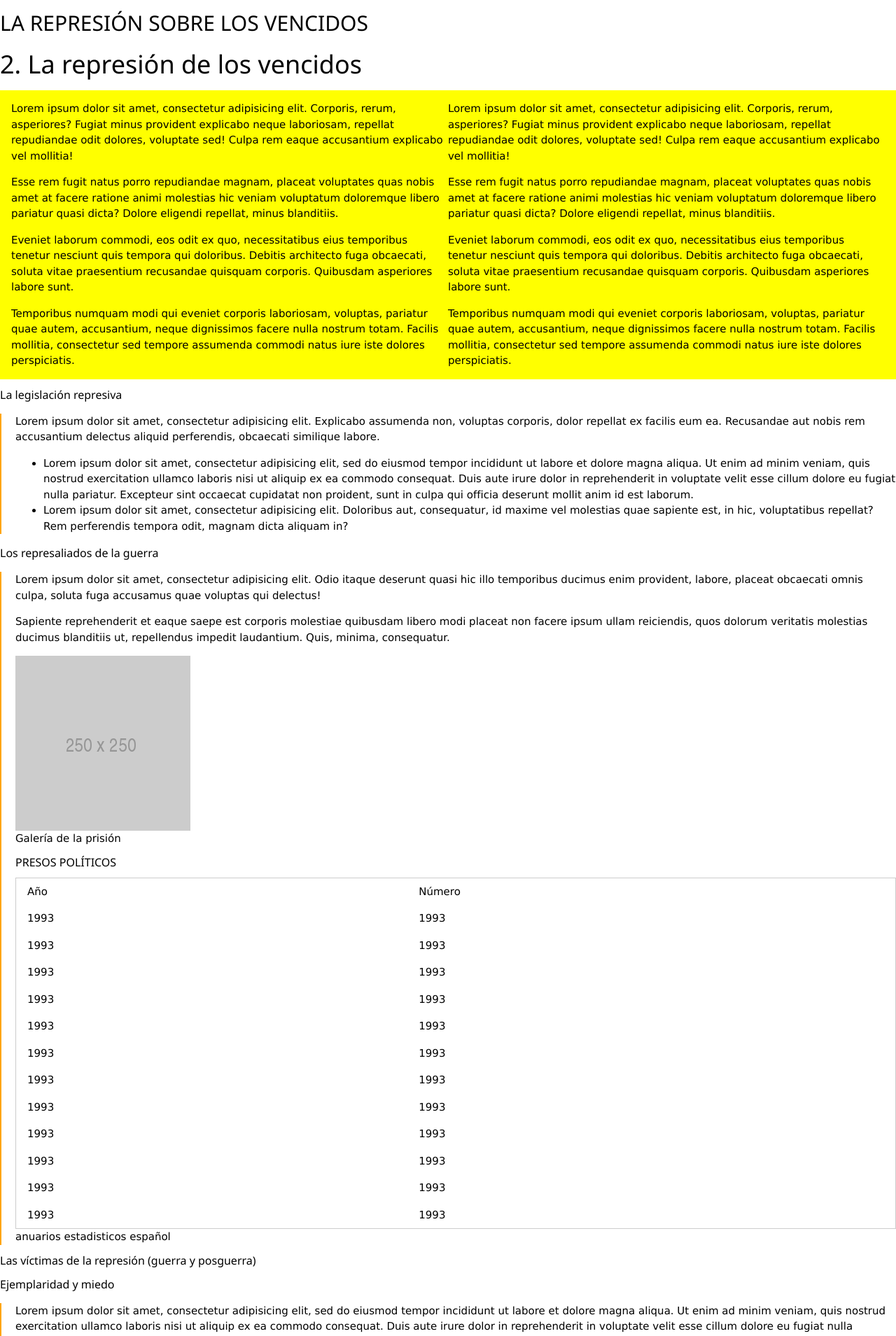
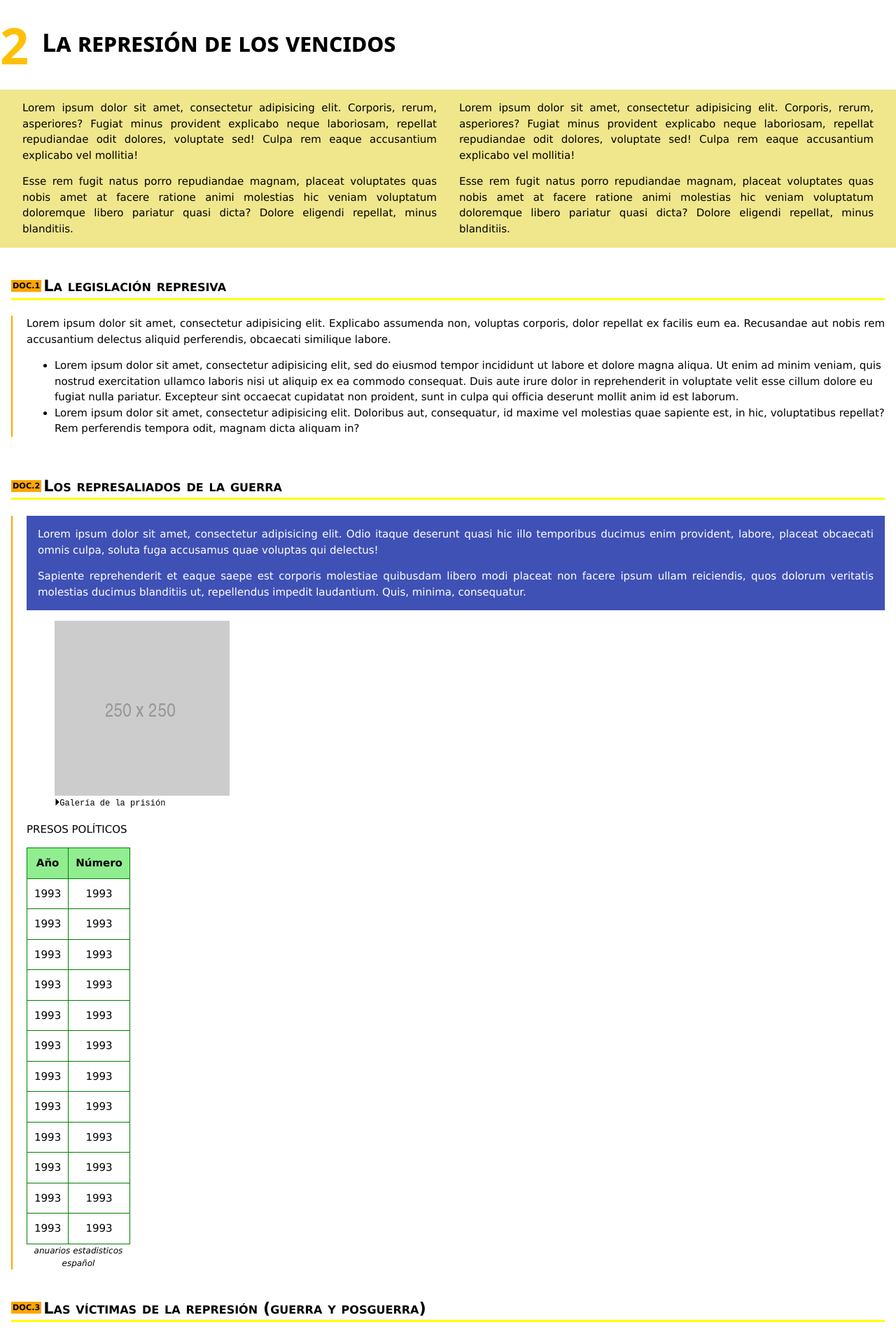
Before and after one commit to BAT2/bat2.github.io, a Jekyll site: the page built from _pages/tema15-2.html, in a window 1280 px wide. Shown: the top 1909 px of the page at 70% size. Built offline with Jekyll 4.4.1, drawn with Linux system fonts in a browser that asks for light colours; some web fonts are replaced; comment, search, counter and statistics services are not loaded; some of the changed text lies outside the part shown.

Commit message:
main.css updated

```diff
--- a/_layouts/page.html
+++ b/_layouts/page.html
@@ -2,6 +2,4 @@
 layout: default
 ---
 
-<h2>{{ page.title }}</h2>
-
     {{ content }}
--- a/_pages/tema15-1.html
+++ b/_pages/tema15-1.html
@@ -15,6 +15,7 @@ permalink: /regimen-franquista
                 }
 </style>
 
+<h1>El Carácter del régimen franquista</h1>
 <section>
   <header>
     <h2>Un régimen dictatorial</h2>
--- a/_pages/tema15-2.html
+++ b/_pages/tema15-2.html
@@ -10,25 +10,22 @@ permalink: /represion-vencidos
   }
 </style>
 
-<h1>2. La represión de los vencidos</h1>
-<div class="goal-box w3-row w3-container">
-  <div class="w3-col m6 s12">
+<h1>La represión de los vencidos</h1>
+<div class="w3-row w3-container w3-khaki">
+  <div class="w3-container w3-col m6 s12">
     <p>Lorem ipsum dolor sit amet, consectetur adipisicing elit. Corporis, rerum, asperiores? Fugiat minus provident explicabo neque laboriosam, repellat repudiandae odit dolores, voluptate sed! Culpa rem eaque accusantium explicabo vel mollitia!</p>
     <p>Esse rem fugit natus porro repudiandae magnam, placeat voluptates quas nobis amet at facere ratione animi molestias hic veniam voluptatum doloremque libero pariatur quasi dicta? Dolore eligendi repellat, minus blanditiis.</p>
-    <p>Eveniet laborum commodi, eos odit ex quo, necessitatibus eius temporibus tenetur nesciunt quis tempora qui doloribus. Debitis architecto fuga obcaecati, soluta vitae praesentium recusandae quisquam corporis. Quibusdam asperiores labore sunt.</p>
-    <p>Temporibus numquam modi qui eveniet corporis laboriosam, voluptas, pariatur quae autem, accusantium, neque dignissimos facere nulla nostrum totam. Facilis mollitia, consectetur sed tempore assumenda commodi natus iure iste dolores perspiciatis.</p>
   </div>
-  <div class="w3-col m6 s12">
+  <div class="w3-container w3-col m6 s12">
     <p>Lorem ipsum dolor sit amet, consectetur adipisicing elit. Corporis, rerum, asperiores? Fugiat minus provident explicabo neque laboriosam, repellat repudiandae odit dolores, voluptate sed! Culpa rem eaque accusantium explicabo vel mollitia!</p>
     <p>Esse rem fugit natus porro repudiandae magnam, placeat voluptates quas nobis amet at facere ratione animi molestias hic veniam voluptatum doloremque libero pariatur quasi dicta? Dolore eligendi repellat, minus blanditiis.</p>
-    <p>Eveniet laborum commodi, eos odit ex quo, necessitatibus eius temporibus tenetur nesciunt quis tempora qui doloribus. Debitis architecto fuga obcaecati, soluta vitae praesentium recusandae quisquam corporis. Quibusdam asperiores labore sunt.</p>
-    <p>Temporibus numquam modi qui eveniet corporis laboriosam, voluptas, pariatur quae autem, accusantium, neque dignissimos facere nulla nostrum totam. Facilis mollitia, consectetur sed tempore assumenda commodi natus iure iste dolores perspiciatis.</p>
+
   </div>
 </div>
 
 <aside class="doc">
   <header>
-    <h6>La legislación represiva</h6>
+    <p>La legislación represiva</p>
   </header>
   <div>
     <p>Lorem ipsum dolor sit amet, consectetur adipisicing elit. Explicabo assumenda non, voluptas corporis, dolor repellat ex facilis eum ea. Recusandae aut nobis rem accusantium delectus aliquid perferendis, obcaecati similique labore.</p>
@@ -42,23 +39,23 @@ permalink: /represion-vencidos
 
 <aside class="doc">
   <header>
-    <h6>Los represaliados de la guerra</h6>
+    <p>Los represaliados de la guerra</p>
   </header>
   <div>
-  <div>
+    <div class="w3-indigo w3-container">
       <p>Lorem ipsum dolor sit amet, consectetur adipisicing elit. Odio itaque deserunt quasi hic illo temporibus ducimus enim provident, labore, placeat obcaecati omnis culpa, soluta fuga accusamus quae voluptas qui delectus!</p>
       <p>Sapiente reprehenderit et eaque saepe est corporis molestiae quibusdam libero modi placeat non facere ipsum ullam reiciendis, quos dolorum veritatis molestias ducimus blanditiis ut, repellendus impedit laudantium. Quis, minima, consequatur.</p>
     </div>
-  <div>
+    <figure>
       <img src="assets/img/250x250_senyoras.png" alt="">
       <figcaption>Galería de la prisión</figcaption>
-  </div>
+    </figure>
     <div>
-    <h6>PRESOS POLÍTICOS</h6>
-    <table class="w3-table w3-border">
+      <p>PRESOS POLÍTICOS</p>
+      <table>
         <tr>
-        <td>Año</td>
-        <td>Número</td>
+          <th>Año</th>
+          <th>Número</th>
         </tr>
         <tr>
           <td>1993</td>
@@ -108,24 +105,26 @@ permalink: /represion-vencidos
           <td>1993</td>
           <td>1993</td>
         </tr>
+        <caption>anuarios estadisticos español</caption>
       </table>
-    <caption>anuarios estadisticos español</caption>
     </div>
   </div>
 </aside>
 
 <aside class="doc">
   <header>
-    <h6>Las víctimas de la represión (guerra y posguerra)</h6>
+    <p>Las víctimas de la represión (guerra y posguerra)</p>
   </header>
+  <figure><img src="http://via.placeholder.com/350x350" alt="Mapa España"></figure>
 </aside>
 
 <aside class="doc">
   <header>
-    <h6>Ejemplaridad y miedo</h6>
+    <p>Ejemplaridad y miedo</p>
   </header>
   <div>
-      <p>Lorem ipsum dolor sit amet, consectetur adipisicing elit, sed do eiusmod tempor incididunt ut labore et dolore magna aliqua. Ut enim ad minim veniam, quis nostrud exercitation ullamco laboris nisi ut aliquip ex ea commodo consequat. Duis aute irure dolor in reprehenderit in voluptate velit esse cillum dolore eu fugiat nulla pariatur. Excepteur sint occaecat cupidatat non proident, sunt in culpa qui officia deserunt mollit anim id est laborum.</p>
+    <p>Lorem ipsum dolor sit amet, consectetur adipisicing elit, sed do eiusmod tempor incididunt ut labore et dolore magna aliqua. Ut enim ad minim veniam, quis nostrud exercitation ullamco laboris nisi ut aliquip ex ea commodo consequat. Duis aute irure
+      dolor in reprehenderit in voluptate velit esse cillum dolore eu fugiat nulla pariatur. Excepteur sint occaecat cupidatat non proident, sunt in culpa qui officia deserunt mollit anim id est laborum.</p>
     <p class="epigrafe"> infrome del alcalde</p>
     <hr>
     <p>Lorem ipsum dolor sit amet, consectetur adipisicing elit. Ex odit ab debitis, sed dolores quae quasi a enim eum! Voluptates fuga fugiat quos sapiente harum, quod, quaerat dolore nemo est.</p>
@@ -144,12 +143,15 @@ permalink: /represion-vencidos
 
 <aside class="doc">
   <header>
-    <h6>Confiscación de bienes y depuración</h6>
+    <p>Confiscación de bienes y depuración</p>
   </header>
-  <div>
-    <p>
-      <div>
-        <table>
+  <div style="display:flex;justify-content:center">
+    <div class="w3-container w3-indigo w3-margin-right" style="flex-basis:50%">
+      <p>Lorem ipsum dolor sit amet, consectetur adipisicing elit. Libero dolorem nostrum, temporibus veniam quis qui nesciunt facilis aliquid pariatur eum maxime iure, ipsam et dolor quidem, harum porro deleniti dolore.</p>
+      <p>Dolor aut consectetur, cupiditate alias eum harum porro voluptate eligendi ipsum quae quis molestias laborum reiciendis voluptates sed deserunt dicta quidem similique dolorum explicabo magni quos! Tempora eligendi, alias quos!</p>
+    </div>
+
+    <table class="w3-margin-left" style="flex-basis:50%">
       <tr>
         <th>cuerpo</th>
         <th>% de sancionados</th>
@@ -182,56 +184,18 @@ permalink: /represion-vencidos
         <td>1981</td>
         <td>1981</td>
       </tr>
-          <tr>*total sancionados</tr>
+      <tr>
+        <td colspan="2">*total sancionados</td>
+      </tr>
+      <caption>dictadura franco</caption>
     </table>
-        <caption>dictadura franco</caption>
-      </div>
-    </p>
-    <p>
-      <div>
-        <table>
-          <tr>
-            <th></th>
-            <th></th>
-          </tr>
-          <tr>
-            <td></td>
-            <td></td>
-          </tr>
-          <tr>
-            <td></td>
-            <td></td>
-          </tr>
-          <tr>
-            <td></td>
-            <td></td>
-          </tr>
-          <tr>
-            <td></td>
-            <td></td>
-          </tr>
-          <tr>
-            <td></td>
-            <td></td>
-          </tr>
-          <tr>
-            <td></td>
-            <td></td>
-          </tr>
-          <tr>
-            <td></td>
-            <td></td>
-          </tr>
-          <tr></tr>
-        </table>
-        <caption></caption>
-      </div>
-    </p>
+
+
   </div>
 </aside>
 
 <aside class="doc">
   <header>
-    <h6>La persecución de la lengua</h6>
+    <p>La persecución de la lengua</p>
   </header>
 </aside>
--- a/assets/css/main.css
+++ b/assets/css/main.css
@@ -2,7 +2,29 @@ body {
   counter-reset: section 1 subsection-counter doc-counter assignment-counter;
 }
 
+p {
+  text-align: justify;
+}
+
+h1 {
+  font-variant: small-caps;
+  font-weight: bolder;
+}
+
+h1::before {
+  content: counter(section) " ";
+  color: #ffc107;
+  font-size: 2em;
+  vertical-align: middle;
+}
+
 /* SECTIONS */
+
+section {
+  padding: 0.01em 16px;
+  margin-top: 16px;
+  margin-bottom: 16px;
+}
 
 section>p {
   text-indent: 10px;
@@ -10,13 +32,27 @@ section>p {
 
 section>header>h2 {
   counter-increment: subsection-counter;
+  color: goldenrod;
+  font-variant: small-caps;
+  font-weight: bold;
+  font-size: 1.5em;
 }
 
 section>header>h2::before {
   content: counter(section) "." counter(subsection-counter) ". "
 }
 
+section ul {
+  list-style-type:square;
+}
+
 /* ASIDES DOC */
+
+aside {
+  padding: 0.01em 16px;
+  margin-top: 16px;
+  margin-bottom: 16px;
+}
 
 aside.doc>div {
   border-left: 2px solid orange;
@@ -58,6 +94,54 @@ aside.doc div ol li:before {
   font-weight: bold;
 }
 
+/* TABLES */
+
+table {
+  border: 1px solid green;
+  border-collapse: collapse;
+  text-align: center;
+}
+
+table caption {
+  font-size: 0.8em;
+  caption-side: bottom;
+  font-style: italic;
+}
+
+table th, td {
+  padding: 10px;
+  border: 1px solid green;
+}
+
+table th {
+  font-weight: bold;
+  text-align: center;
+  background-color: lightgreen;
+}
+
+table td {}
+
+/* FIGURE */
+
+figure>figcaption::before {
+  content: '\23F5';
+  font-size: 1.2em
+}
+
+figure>figcaption {
+  font-size: 0.8em;
+  text-align: justify;
+  font-family: monospace;
+}
+
+/* MISC */
+
+.epigrafe {
+  text-align: right;
+  font-size: 0.8;
+  font-style: italic;
+}
+
 .goal-box {
   background-color: yellow;
 }
--- a/index.html
+++ b/index.html
@@ -2,7 +2,7 @@
 layout: default
 ---
 <header>
-  <h1><a href="{{ site.baseurl }}">{{ site.title }}</a></h1>
+  <a href="{{ site.baseurl }}">{{ site.title }}</a>
 </header>
 
 <p>Historia de españa - Tema 15</p>
```
Lines whose indentation alone changed are shown as unchanged.
